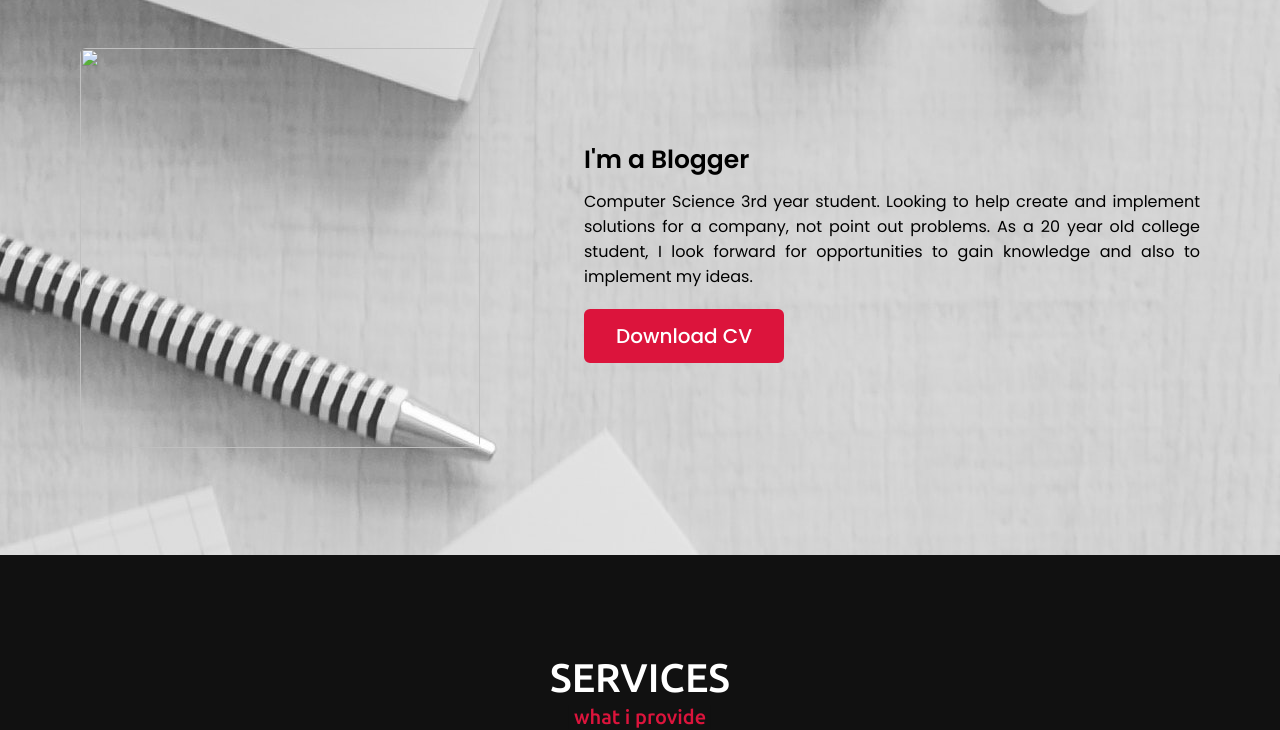
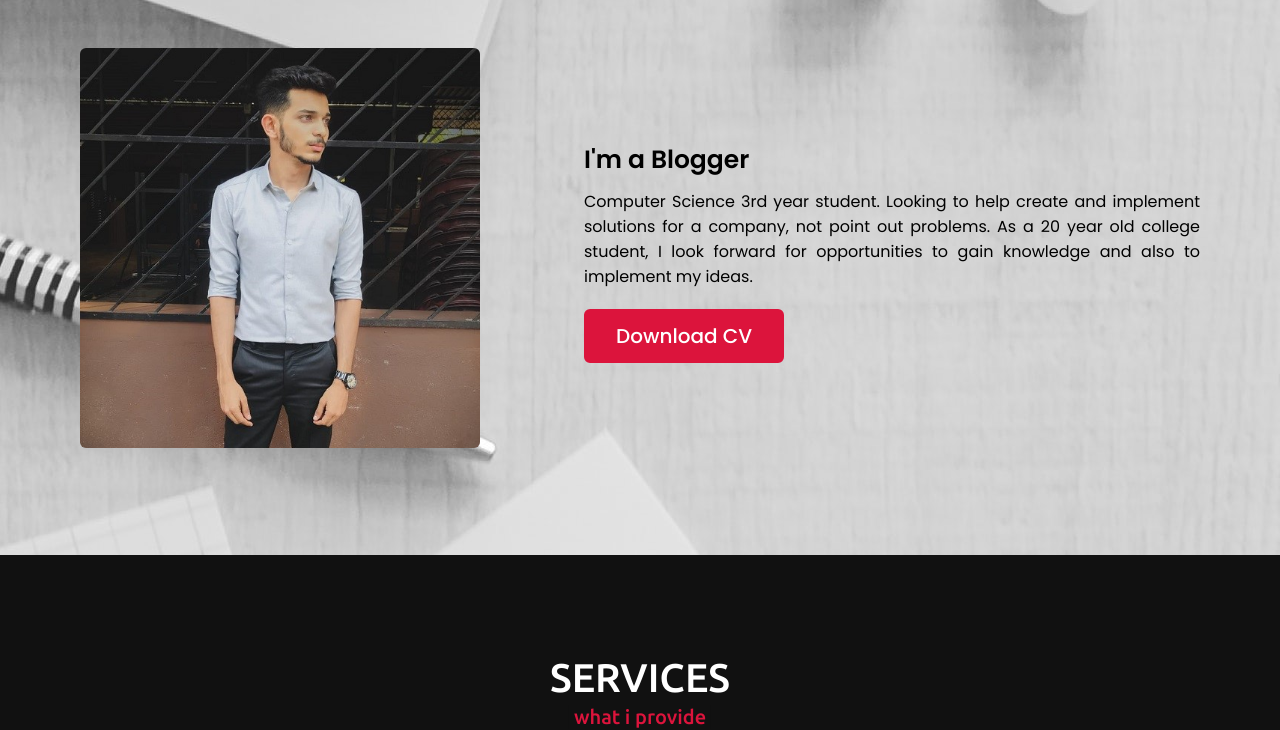
Before and after one commit to Shakeel069/personalportfolio, a plain HTML site: page index.html in a window 1280 px wide. Shown: the part 978-1708 px from the top of the page. Drawn offline with nearby package versions, Linux system fonts and the light colour scheme; files that its build step writes are made by us from their sources; a script that the page names is missing; files whose address does not match are found by name.

Commit message:
Update index.html

```diff
--- a/index.html
+++ b/index.html
@@ -5,7 +5,7 @@
     <meta charset="UTF-8">
     <meta name="viewport" content="width=device-width, initial-scale=1.0">
     <title>Personal Portfolio Website</title>
-    <link rel="stylesheet" href="assets/css/style.css">
+    <link rel="stylesheet" href="./style.css">
     <link rel="stylesheet" href="https://cdnjs.cloudflare.com/ajax/libs/font-awesome/5.15.3/css/all.min.css"/>
     <script src="https://code.jquery.com/jquery-3.5.1.min.js"></script>
     <script src="https://cdnjs.cloudflare.com/ajax/libs/typed.js/2.0.11/typed.min.js"></script>
@@ -52,7 +52,7 @@
             <h2 class="title">About me</h2>
             <div class="about-content">
                 <div class="column left">
-                    <img src="assets/img/pexels-luis-gomes-546819.jpg" alt="">
+                    <img src="./pexels-luis-gomes-546819.jpg" alt="">
                 </div>
                 <div class="column right">
                     <div class="text"> I'm a Blogger<span class="typing-2"></span></div>
```
